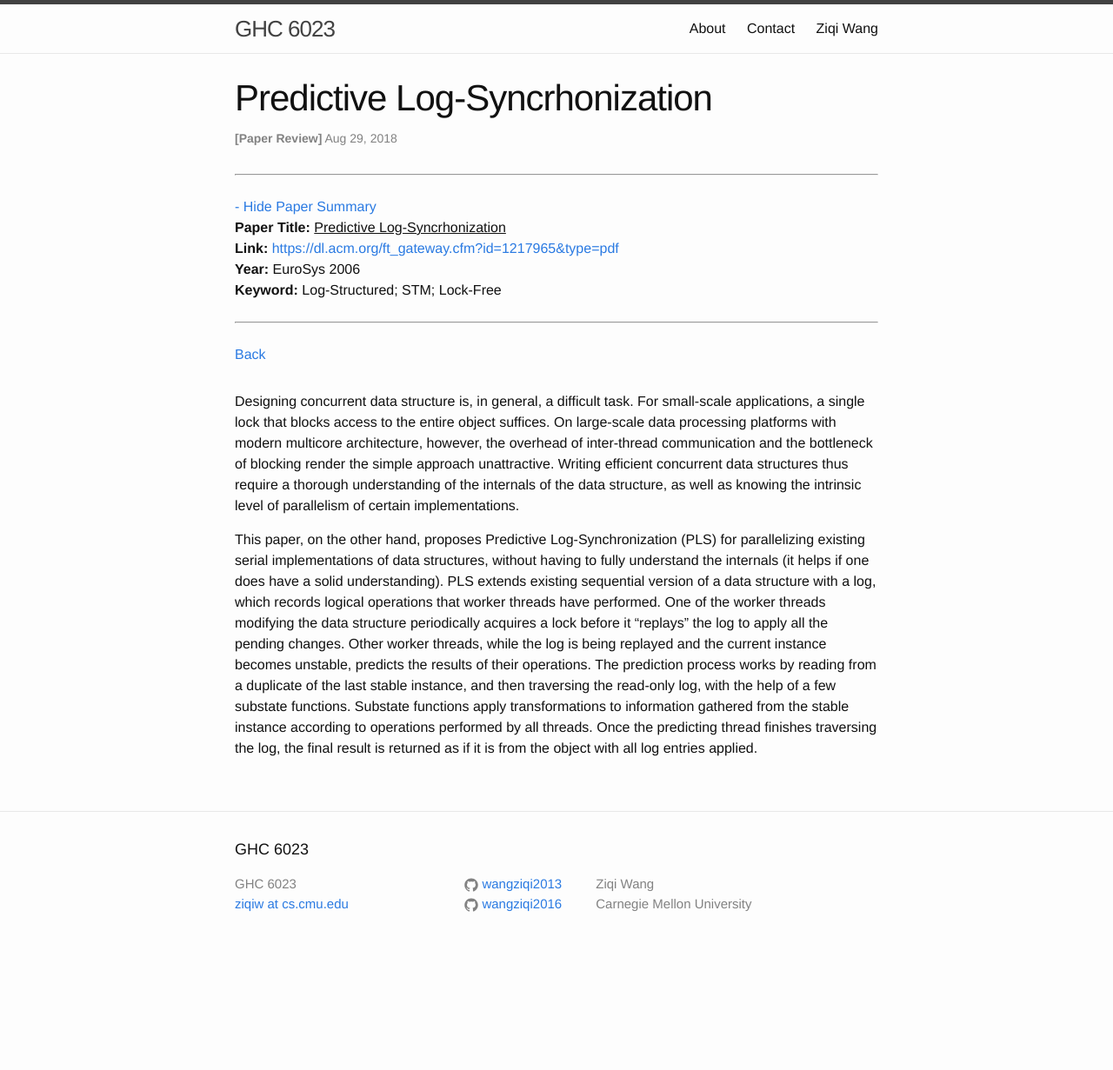
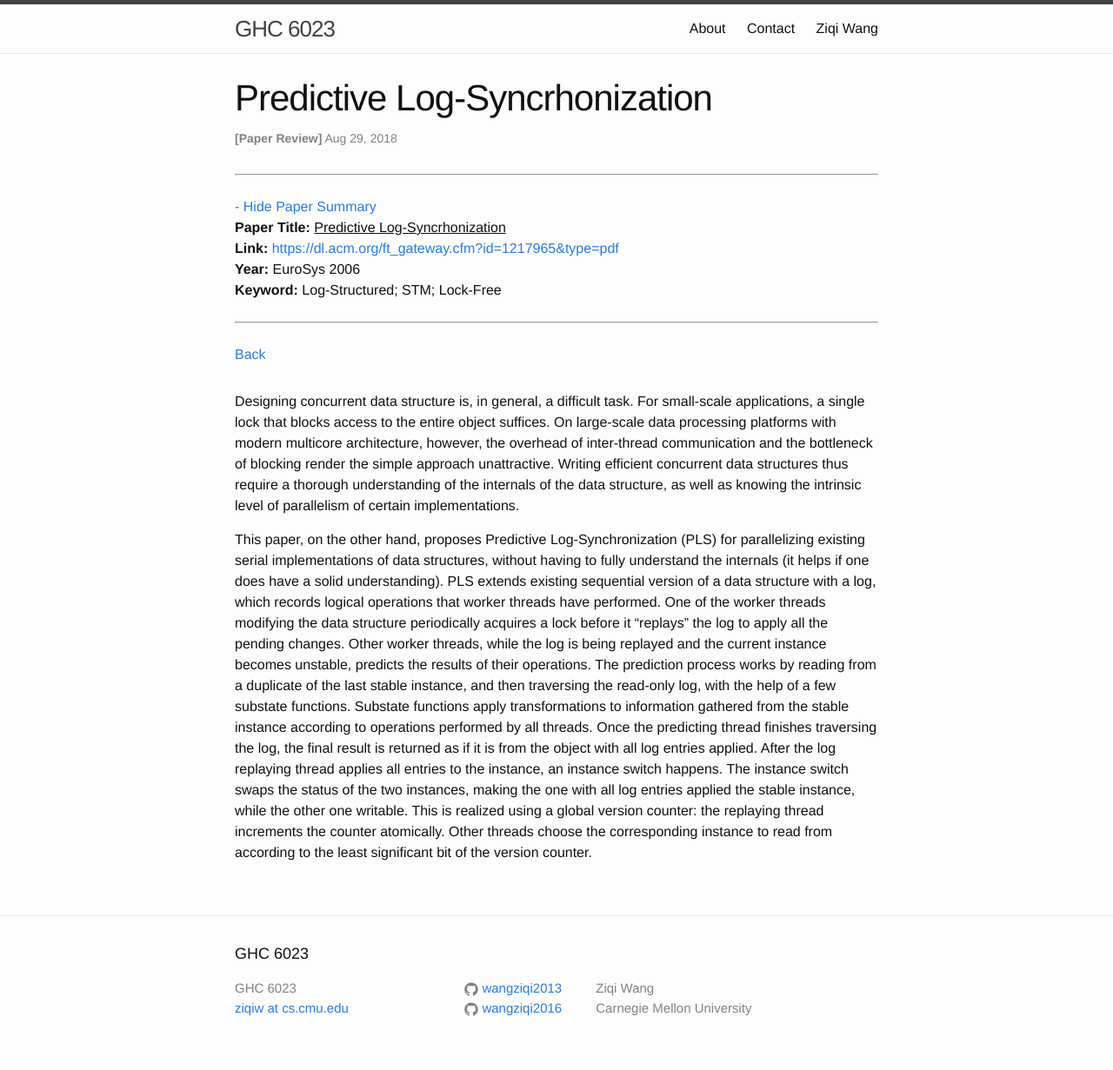
Before and after one commit to wangziqi2013/wangziqi2013.github.io, a Jekyll site: the page built from _posts/2018-08-29-pls.markdown, in a window 1280 px wide. Shown: the whole page at 87% size. Built offline with Jekyll 4.4.1, drawn with Linux system fonts in a browser that asks for light colours; before the commit the page ends 1111 px from its top, so only the background shows below that.

Commit message:
Finish switch

```diff
--- a/_posts/2018-08-29-pls.markdown
+++ b/_posts/2018-08-29-pls.markdown
@@ -27,4 +27,8 @@ apply all the pending changes. Other worker threads, while the log is being repl
 predicts the results of their operations. The prediction process works by reading from a duplicate of the last stable instance,
 and then traversing the read-only log, with the help of a few substate functions. Substate functions apply transformations to
 information gathered from the stable instance according to operations performed by all threads. Once the predicting thread finishes
-traversing the log, the final result is returned as if it is from the object with all log entries applied.
+traversing the log, the final result is returned as if it is from the object with all log entries applied. After the log replaying
+thread applies all entries to the instance, an instance switch happens. The instance switch swaps the status of the two instances,
+making the one with all log entries applied the stable instance, while the other one writable. This is realized using a global
+version counter: the replaying thread increments the counter atomically. Other threads choose the corresponding instance to
+read from according to the least significant bit of the version counter.
```
